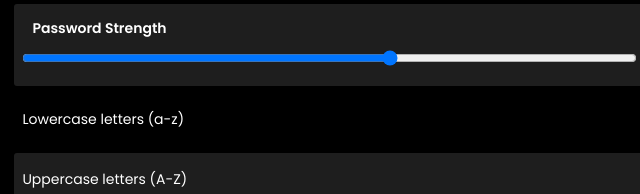
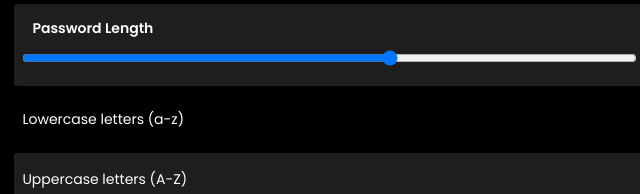
Before and after one commit to Bened1ct-7/Password-Generator, a plain HTML site: page index.html in a window 1280 px wide. Shown: the part 413-607 px from the top of the page, 276-916 px from the left. Drawn offline with nearby package versions, Linux system fonts and the light colour scheme.

Commit message:
Update index.html

```diff
--- a/index.html
+++ b/index.html
@@ -33,7 +33,7 @@
           <p>Customize Password</p>
         </div>
         <div class="strength dark">
-          <span>Password Strength</span>
+          <span>Password Length</SPAN>
           <div class="input-box">
             <input id="range" type="range" value="12" min="0" max="20" step="1" />
             <span>15</span>
```
